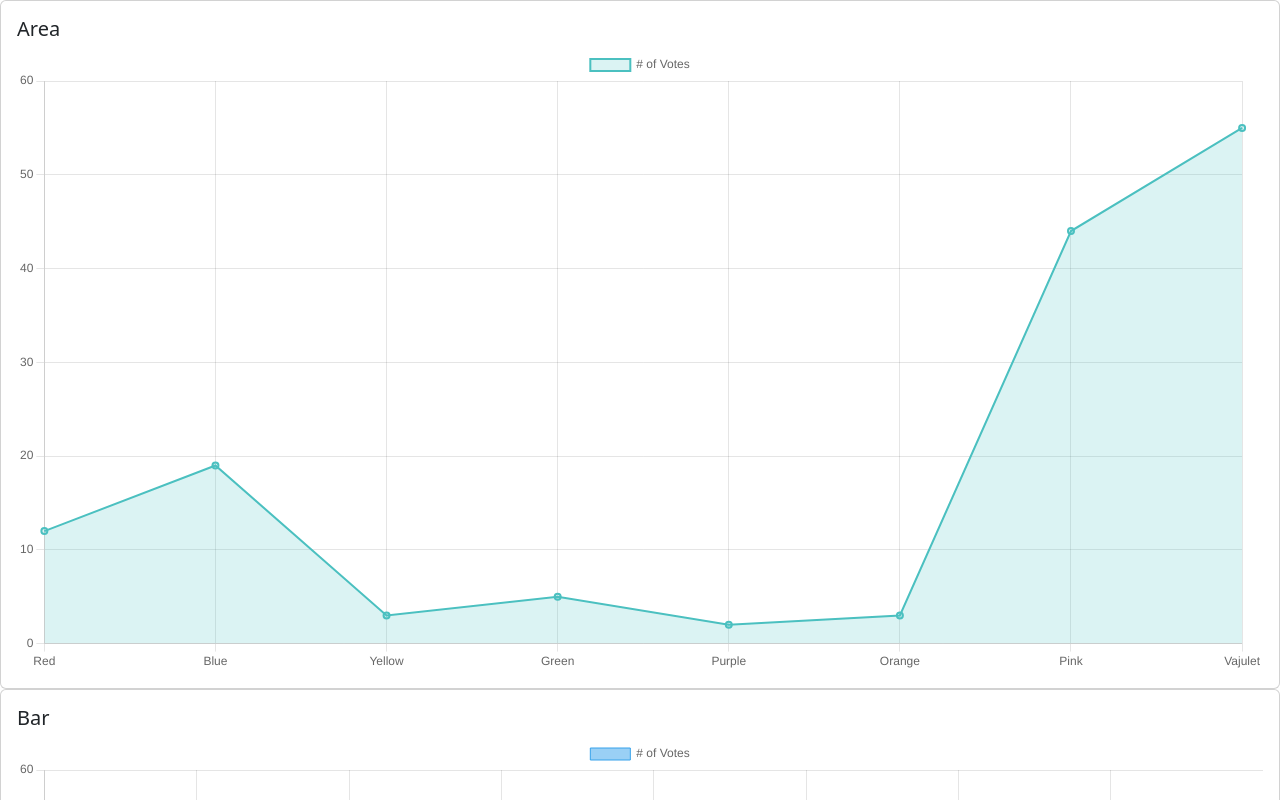
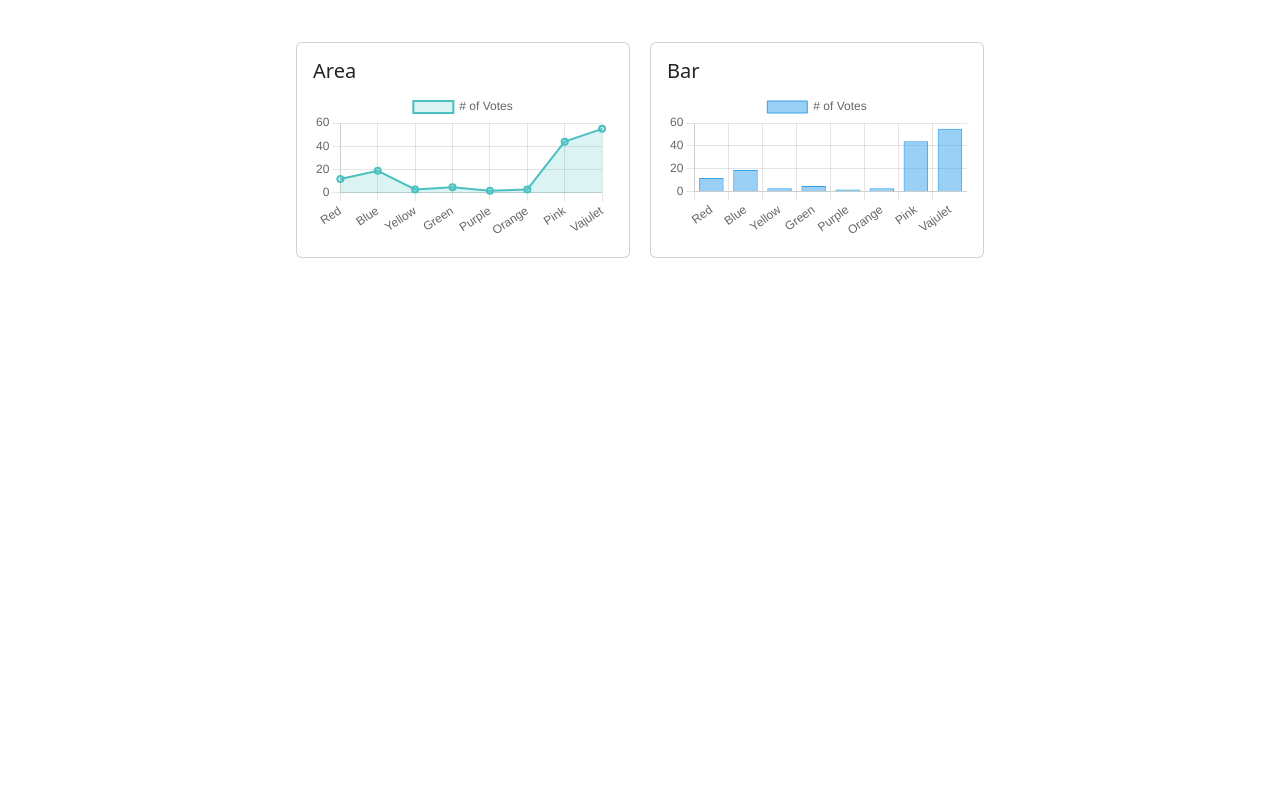
Before and after one commit to cliffamadeus/it21-resources, a plain HTML site: page charts/index.html in a window 1280 px wide. Shown: the top 800 px of the page. Drawn offline with nearby package versions, Linux system fonts and the light colour scheme.

Commit message:
Added flexbox for charts

```diff
--- a/charts/index.html
+++ b/charts/index.html
@@ -7,9 +7,30 @@
     <link href="https://cdn.jsdelivr.net/npm/bootstrap@5.3.3/dist/css/bootstrap.min.css" rel="stylesheet" integrity="sha384-QWTKZyjpPEjISv5WaRU9OFeRpok6YctnYmDr5pNlyT2bRjXh0JMhjY6hW+ALEwIH" crossorigin="anonymous">
     <script src="https://cdn.jsdelivr.net/npm/bootstrap@5.3.3/dist/js/bootstrap.bundle.min.js" integrity="sha384-YvpcrYf0tY3lHB60NNkmXc5s9fDVZLESaAA55NDzOxhy9GkcIdslK1eN7N6jIeHz" crossorigin="anonymous"></script>
     <title>Sample</title>
+    <style>
+
+        .charts-container{
+            margin-top: 2rem;
+            display:flex;
+            justify-content: center;
+            flex-direction: wrap;
+        }
+
+        .charts-container > div{
+            width:30.33 rem;
+            height:33.33 rem;
+            margin: 10px;
+            line-height: 75px;
+            font-size: 30px;
+        }
+
+
+    </style>
 </head>
 <body>
-    <div class="card">
+
+    <div class="charts-container">
+        <div class="card charts-card">
             <div class="card-body">
               <h5 class="card-title">Area</h5>
               <canvas id="areaChart"></canvas>
@@ -17,11 +38,13 @@
         </div>
 
         <div class="card">
-        <div class="card-body">
+            <div class="card-body charts-card">
               <h5 class="card-title">Bar</h5>
               <canvas id="barChart"></canvas>
             </div>
         </div>
+    </div>
+
 <script src="chart.js"></script>
 </body>
 </html>
```
Lines whose indentation alone changed are shown as unchanged.
